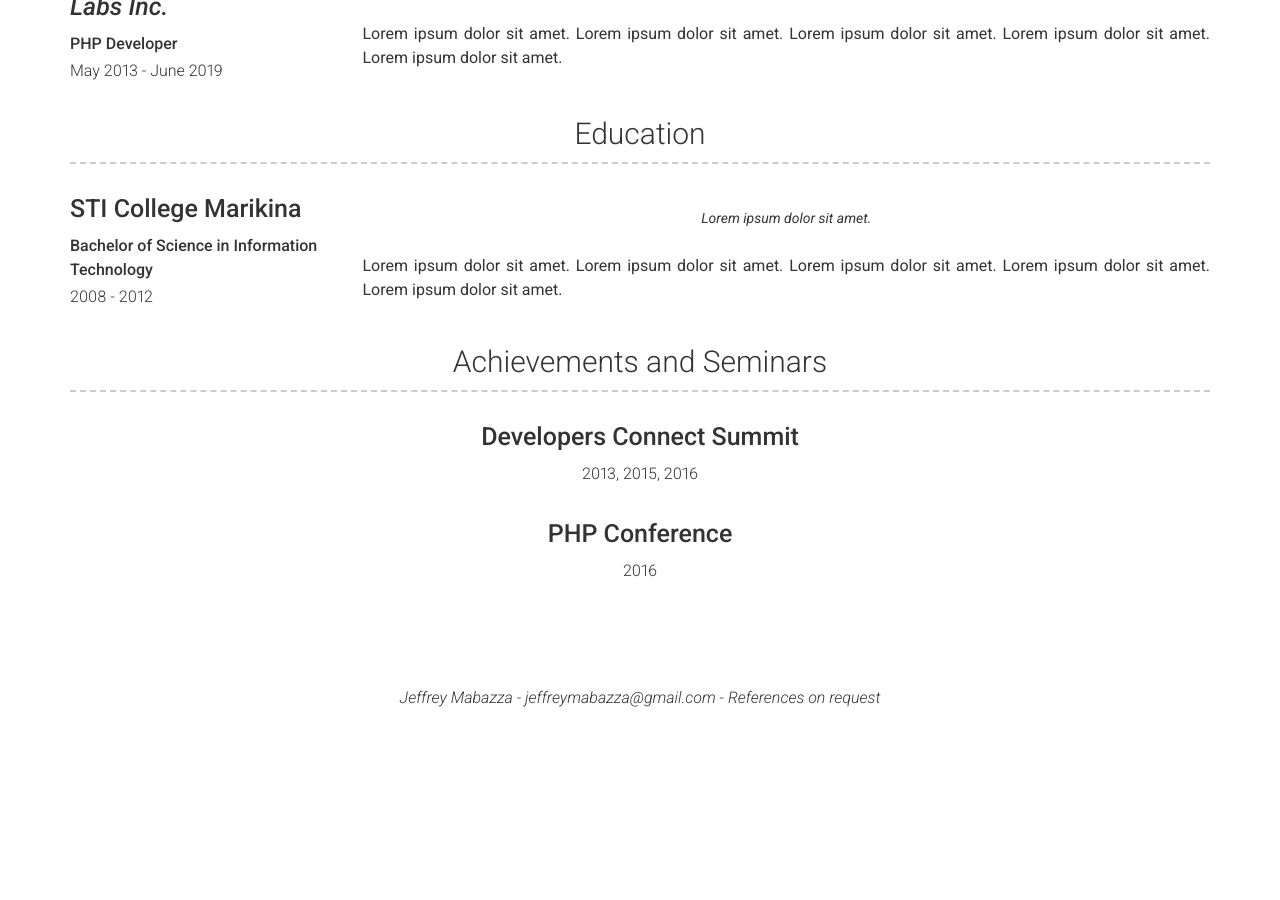
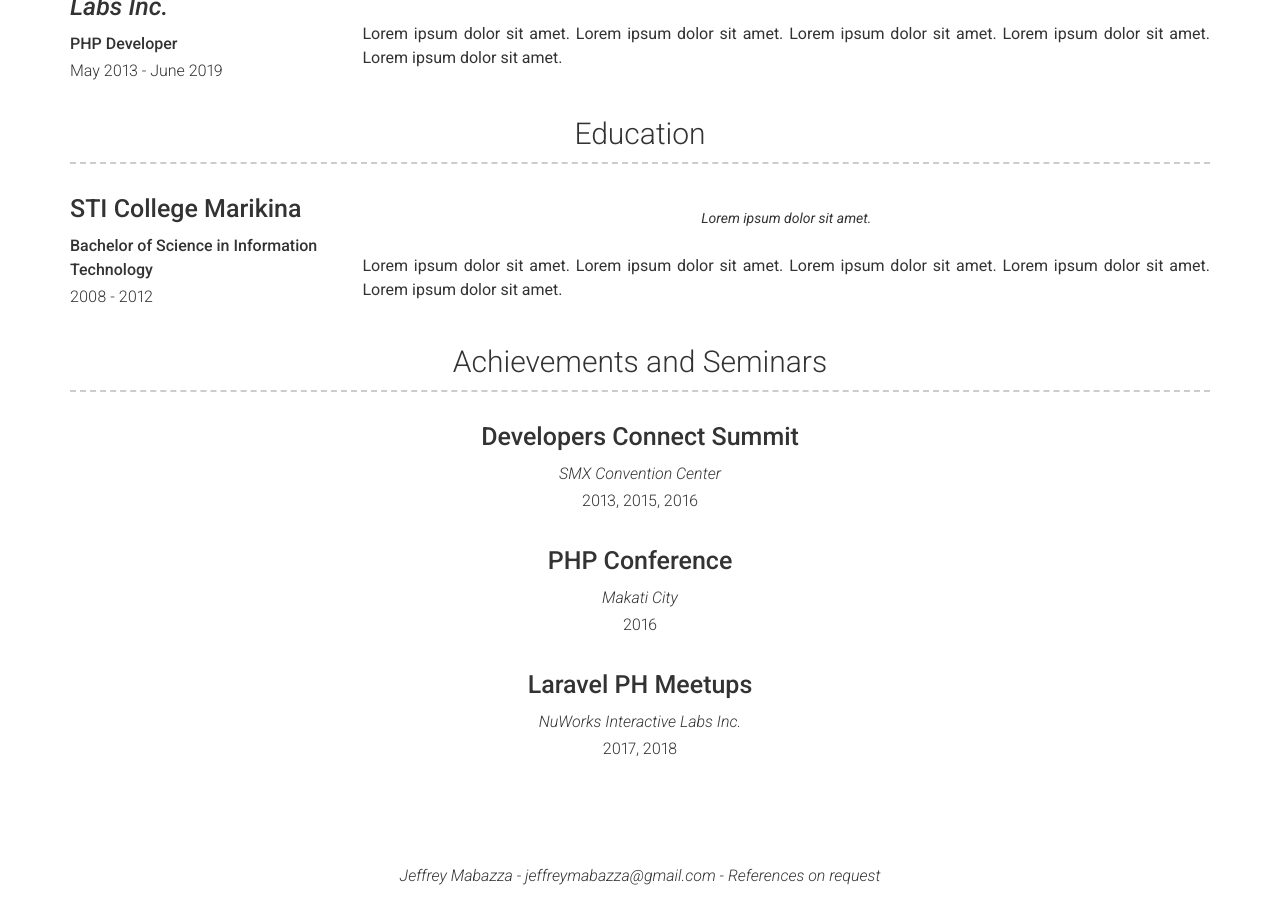
Before and after one commit to jeffmabazza/jeffreymabazza.github.io, a Jekyll site: the page built from index.md, in a window 1280 px wide and 900 px high, scrolled down 655 px. Built offline with Jekyll 4.4.1, drawn with Linux system fonts in a browser that asks for light colours; before the commit the page ends 1377 px from its top, so only the background shows below that.

Commit message:
Testing config.yml

```diff
--- a/_data/seminar.yml
+++ b/_data/seminar.yml
@@ -1,8 +1,14 @@
 # Education Template
 - name: Developers Connect Summit
   dates: 2013, 2015, 2016
+  venue: SMX Convention Center
   description: | # this will include new lines to allow paragraphs
 
 - name: PHP Conference
   dates: 2016
+  venue: Makati City
   description: |
+
+- name: Laravel PH Meetups
+  venue: NuWorks Interactive Labs Inc.
+  dates: 2017, 2018
--- a/_includes/more.html
+++ b/_includes/more.html
@@ -5,7 +5,7 @@
       <div class="col-xs-12 col-sm-12 col-md-12 col-print-12 left-column">
       	<center>
 	        <h4>{{ seminar.name }}</h4>
-	        <!-- <p><b>{{ seminar.qualification }}</b></p> -->
+	        <p><i>{{ seminar.venue }}</i></p>
         <p>{{ seminar.dates }}</p>
         </center>
       </div>
```
